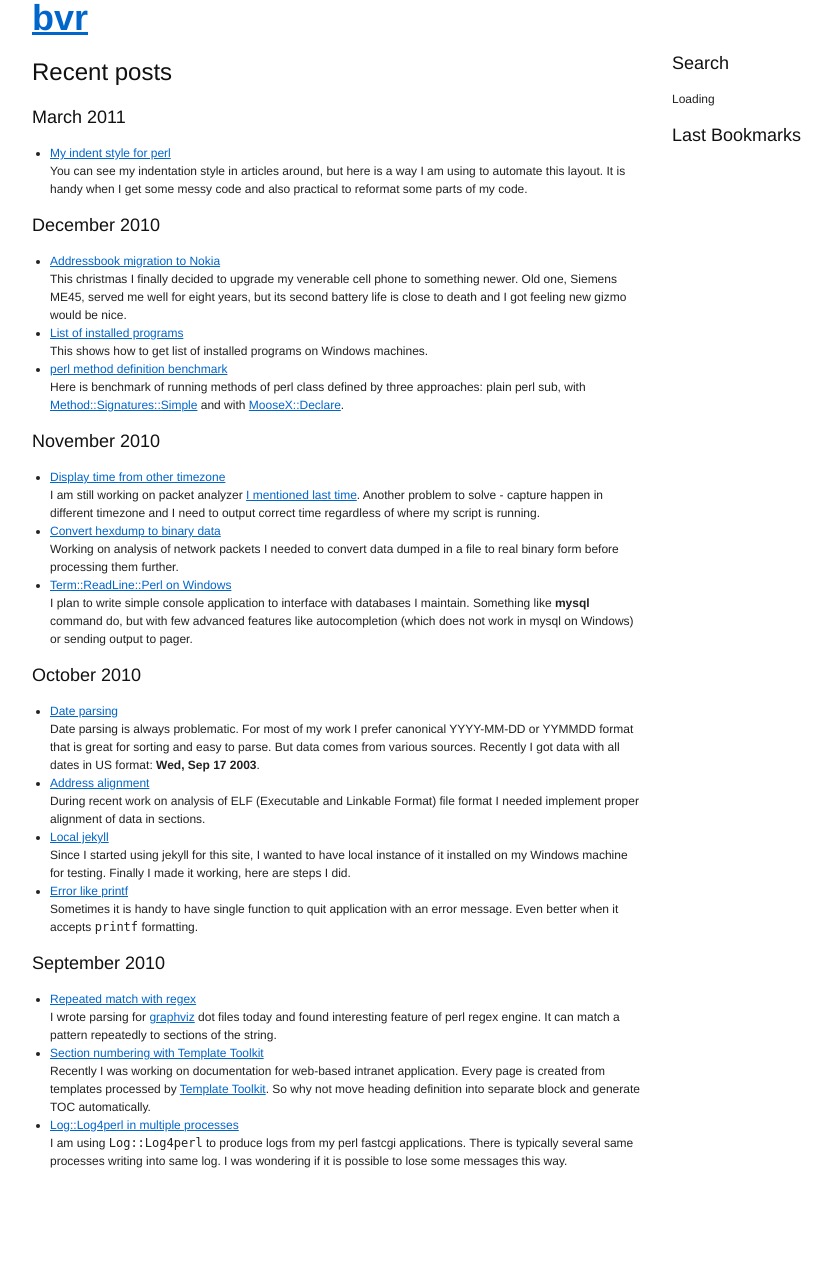
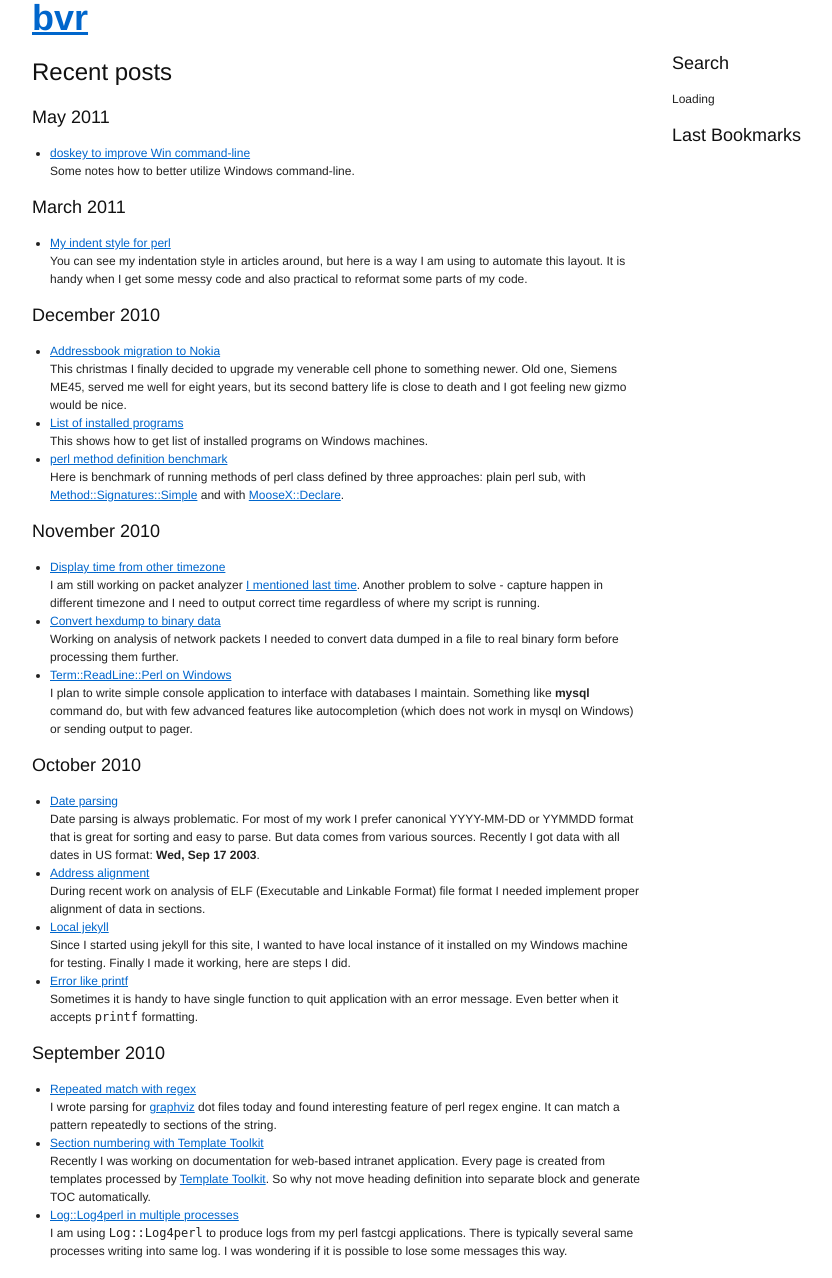
Before and after one commit to bvr/bvr.github.io, a Jekyll site: the page built from index.html, in a window 1280 px wide. Shown: the whole page, without its empty margins (133-965 px from the left). Built offline with Jekyll 4.4.1, drawn with Linux system fonts in a browser that asks for light colours; Markdown is read by kramdown in place of the engine named in the settings; comment, search, counter and statistics services are not loaded; before the commit the page ends 1188 px from its top, so only the background shows below that.

Commit message:
Publish notes about doskey usage.

```diff
--- a/_posts/2011-05-01-doskey.md
+++ b/_posts/2011-05-01-doskey.md
@@ -1,10 +1,9 @@
 ---
 layout: post
-title: doskey
+title: doskey to improve Win command-line
 category: cmd
-published: false
 perex: >
-  ??
+  Some notes how to better utilize Windows command-line.
 tags:
   - cmd
   - windows
@@ -20,16 +19,18 @@ Here is how to setup what commands to run after **cmd.exe** runs.
     reg query "HKEY_LOCAL_MACHINE\Software\Microsoft\Command Processor\AutoRun"
     reg query "HKEY_CURRENT_USER\Software\Microsoft\Command Processor\AutoRun"
 
-## doskey reference on MSDN
+## doskey reference
 
-http://www.microsoft.com/resources/documentation/windows/xp/all/proddocs/en-us/doskey.mspx?mfr=true
+[doskey reference on MSDN](http://www.microsoft.com/resources/documentation/windows/xp/all/proddocs/en-us/doskey.mspx?mfr=true)
 
 ## useful keys
 
-Up/Down/PgUp/PgDn ... going around history
-Home/End/Left/Right/Ctrl+Left/Ctrl+Right ... edit current line
-F5 ... recall previous command to editing
-F7 ... list of previous commands
-Alt+F7 ... delete history
-F8 ... complete line from history
-Tab ... complete filename/dirname from current directory
+Key                                        | What it does
+-------------------------------------------|--------------------------
+`Up/Down/PgUp/PgDn`                        | going around history
+`Home/End/Left/Right/Ctrl+Left/Ctrl+Right` | edit current line
+`F5`                                       | recall previous command to editing
+`F7`                                       | list of previous commands
+`Alt+F7`                                   | delete history
+`F8`                                       | complete line from history
+`Tab`                                      | complete filename/dirname from current directory
```
Also changed, not shown: 1 other file.
